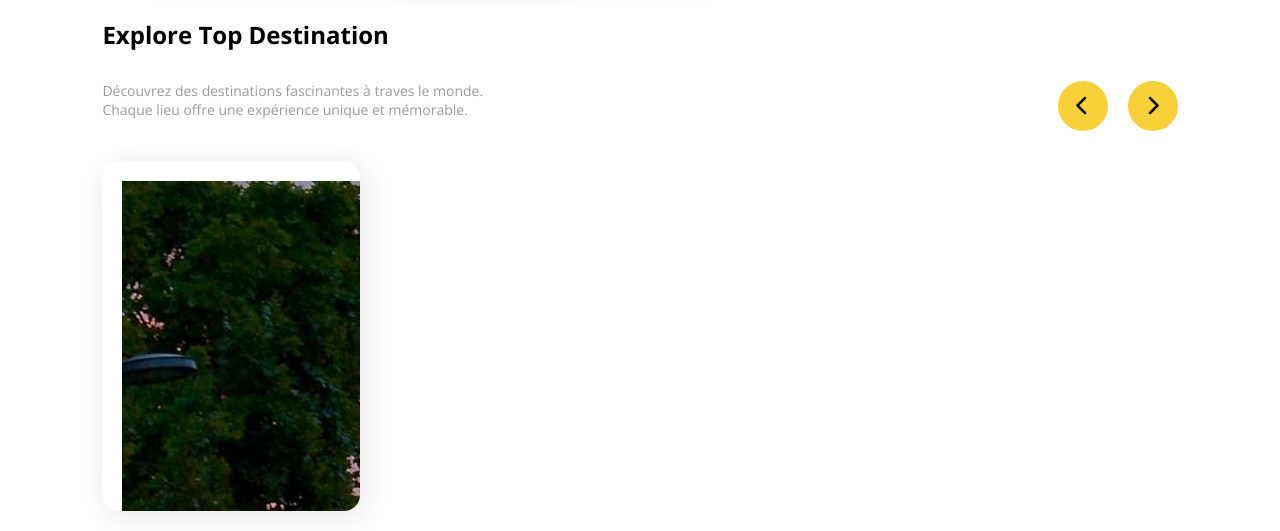
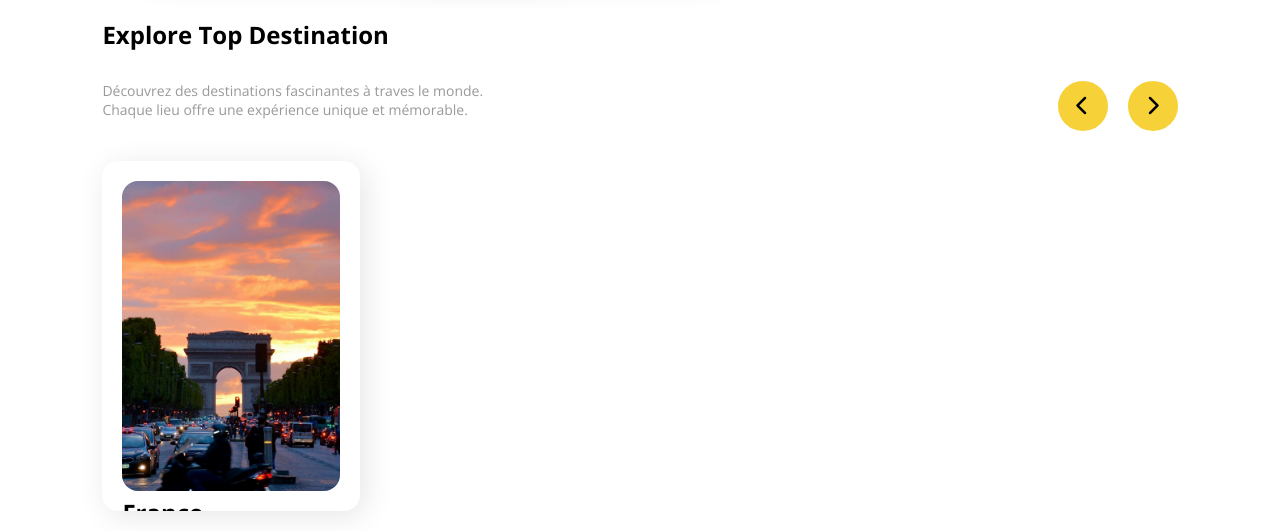
Before and after one commit to Chadrac-WAKOMYA/travel.website, a plain HTML site: page index.html in a window 1280 px wide. Shown: the part 634-1165 px from the top of the page. Drawn offline with nearby package versions, Linux system fonts and the light colour scheme.

Commit message:
css ..destinationd .gallerie .image img initialised

```diff
--- a/style.css
+++ b/style.css
@@ -259,6 +259,10 @@ ul li a:hover {
     padding: 20px;
 }
 
-.destination .gallerie .image img{
-
+.destinations .gallerie .image img{
+    object-fit: cover;
+    width: 100%;
+    height: 100%;
+    border-radius: 1rem;
+    transition: 0.5s;
 }
```
